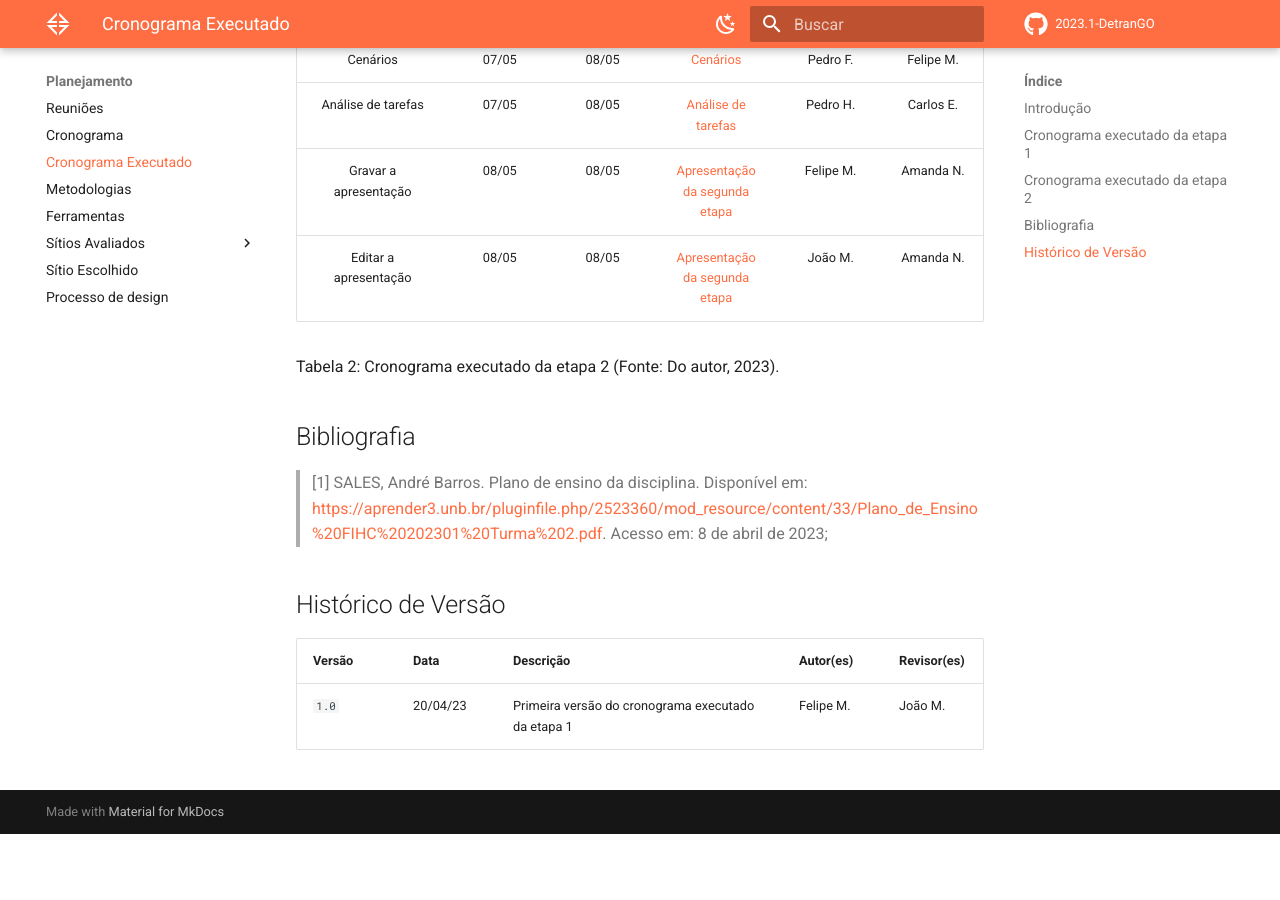
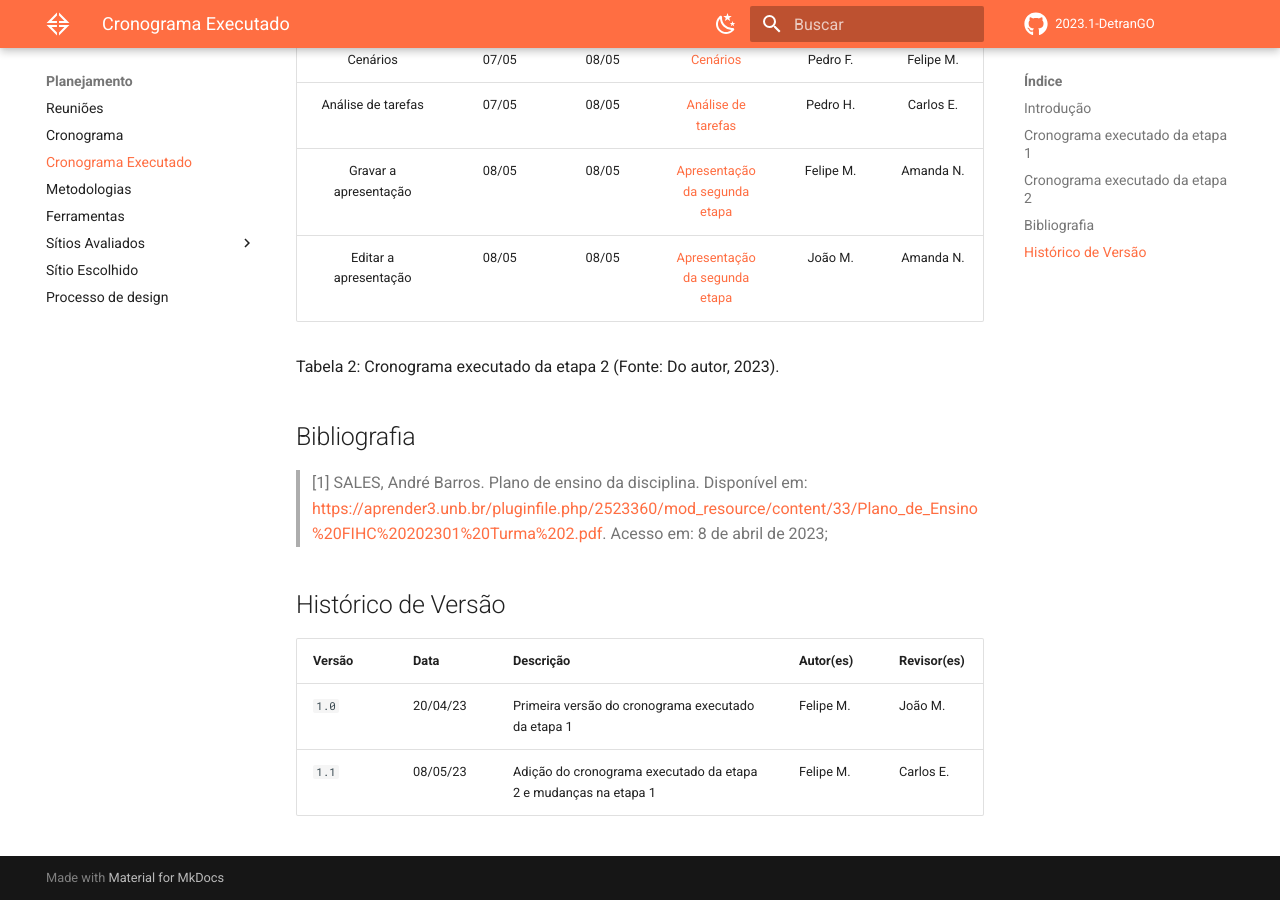
Before and after one commit to Interacao-Humano-Computador/2023.1-DetranGO, an MkDocs documentation site: the page built from docs/planejamento/cronograma_executado.md, in a window 1280 px wide and 900 px high, scrolled down 1626 px. Built offline with MkDocs 1.6.1 and Material for MkDocs 9.7.7, drawn with Linux system fonts in a browser that asks for light colours; comment, search, counter and statistics services are not loaded; before the commit the page ends 2460 px from its top, so only the background shows below that.

Commit message:
Update: histórico de versão crongrama executado

```diff
--- a/docs/planejamento/cronograma_executado.md
+++ b/docs/planejamento/cronograma_executado.md
@@ -56,3 +56,4 @@ Tabela 2: Cronograma executado da etapa 2 (Fonte: Do autor, 2023).
 |  Versão  |   Data   |                      Descrição          |    Autor(es)   |  Revisor(es)  |
 | -------- | -------- | --------------------------------------- | -------------- | ------------- |
 |  `1.0`   | 20/04/23 | Primeira versão do cronograma executado da etapa 1 | Felipe M. | João M.  |
+|  `1.1`   | 08/05/23 | Adição do cronograma executado da etapa 2 e mudanças na etapa 1| Felipe M. | Carlos E.  |
```
